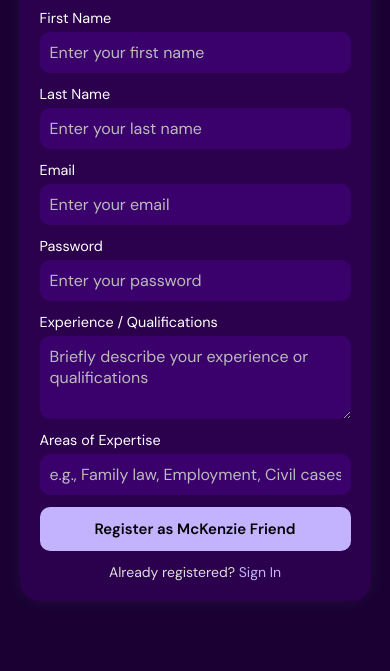
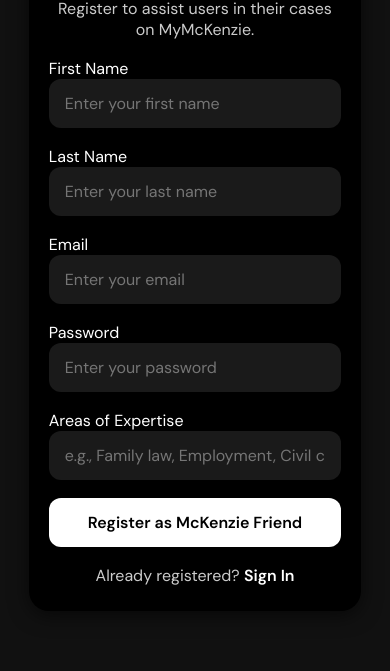
Before and after one commit to DeveloperForChrist/MyMckenzie, a website with bundled scripts: page MyMckenzie-main/auth/Friend-Signup.html in a window 390 px wide. Shown: the part 173-844 px from the top of the page. Built offline with nearby package versions, Linux system fonts and the light colour scheme.

Commit message:
new file:   .idea/.gitignore 	new file:   .idea/MyMckenzie.iml 	new file:   .idea/misc.xml 	new file:   .idea/modules.xml 	new file:   .idea/vcs.xml 	modified:   MyMckenzie-main/assets/css/Friend-Signup.css 	modified:   MyMckenzie-main/assets/css/signin.css 	modified:   MyMckenzie-main/assets/css/user-signup.css 	modified:   MyMckenzie-main/assets/js/friend-Dashboard.js 	modified:   MyMckenzie-main/assets/js/user-dashboard.js 	modified:   MyMckenzie-main/auth/Friend-Signup.html

```diff
--- a/MyMckenzie-main/assets/css/Friend-Signup.css
+++ b/MyMckenzie-main/assets/css/Friend-Signup.css
@@ -13,12 +13,25 @@
   font-family: "DM Sans", sans-serif;
 }
 
+:root {
+  --primary-bg: #111;
+  --form-bg: #000;
+  --text-color: #fff;
+  --accent-color: #999;
+  --border-radius: 20px;
+}
+
+/* ===========================
+   Body
+=========================== */
 body {
   display: flex;
+  justify-content: center;
   align-items: center;
-  justify-content: center;
+  background: var(--primary-bg);
   min-height: 100vh;
-  background: #1a0033; /* deep purple tone */
+  padding: 20px;
+  color: var(--text-color);
 }
 
 /* ===========================
@@ -27,72 +40,109 @@
 .form {
   display: flex;
   flex-direction: column;
-  gap: 12px;
-  max-width: 400px;
+  gap: 18px;
   width: 100%;
-  background: #2b004d; /* darker contrast for form box */
-  padding: 25px;
-  border-radius: 20px;
-  box-shadow: 0 0 20px rgba(255, 255, 255, 0.05);
+  max-width: 700px;
+  min-height: 70vh;
+  background: var(--form-bg);
+  padding: 40px 50px;
+  border-radius: var(--border-radius);
+  box-shadow: 0 4px 20px rgba(0, 0, 0, 0.6);
   position: relative;
 }
 
+/* ===========================
+   Title & Messages
+=========================== */
 .title {
-  font-size: 28px;
-  color: white;
+  font-size: 32px;
   font-weight: 700;
-  letter-spacing: 0.3px;
   text-align: center;
+  color: var(--text-color);
 }
 
 .message,
 .signin {
-  color: #ddd;
-  font-size: 14px;
+  color: #ccc;
+  font-size: 1rem;
   text-align: center;
 }
 
 .signin a {
-  color: #c3b3ff;
+  color: var(--text-color);
   text-decoration: none;
-  transition: 0.3s;
+  font-weight: 600;
+  transition: 0.3s ease;
 }
 
 .signin a:hover {
-  color: #ffffff;
+  color: var(--accent-color);
 }
 
 /* ===========================
-   Form Fields
+   Input Fields
 =========================== */
-.form label {
+.form-group {
   display: flex;
-  flex-direction: column;
-  color: white;
-  font-size: 0.9rem;
+  gap: 15px;
+  width: 100%;
 }
 
-.form label input,
-.form label textarea {
-  margin-top: 5px;
-  padding: 10px;
+.form label {
+  position: relative;
+  width: 100%;
+}
+
+.form label input {
+  width: 100%;
+  padding: 14px 16px;
+  background: #1a1a1a;
   border: none;
-  border-radius: 10px;
-  background: #3a006b;
-  color: white;
+  border-radius: 12px;
+  color: var(--text-color);
+  font-size: 1rem;
   outline: none;
-  font-size: 1rem;
   transition: 0.3s ease;
 }
 
-.form label input::placeholder,
-.form label textarea::placeholder {
-  color: #bbb;
+.form label input:focus {
+  background: #222;
 }
 
-.form label input:focus,
-.form label textarea:focus {
-  background: #4a0088;
+.form label input + span {
+  position: absolute;
+  left: 16px;
+  top: 16px;
+  color: #777;
+  font-size: 0.95em;
+  pointer-events: none;
+  transition: 0.3s ease;
+}
+
+.form label input:focus + span,
+.form label input:valid + span {
+  top: -10px;
+  font-size: 0.75em;
+  font-weight: 600;
+  color: var(--accent-color);
+}
+
+/* ===========================
+   Icons
+=========================== */
+.form label .icon {
+  position: absolute;
+  top: 50%;
+  right: 12px;
+  transform: translateY(-50%);
+  color: var(--text-color);
+  cursor: pointer;
+  width: 22px;
+  height: 22px;
+  display: flex;
+  align-items: center;
+  justify-content: center;
+  z-index: 9;
 }
 
 /* ===========================
@@ -101,35 +151,62 @@
 .submit {
   border: none;
   outline: none;
-  background: #c3b3ff;
-  padding: 12px;
-  border-radius: 10px;
-  color: black;
-  font-size: 16px;
+  background: var(--text-color);
+  padding: 14px;
+  border-radius: 12px;
+  color: var(--form-bg);
+  font-size: 1.1rem;
   font-weight: 600;
   cursor: pointer;
   transition: 0.3s ease;
 }
 
 .submit:hover {
-  background: white;
-  color: #3a006b;
+  background: var(--form-bg);
+  color: var(--text-color);
+  border: 1px solid var(--text-color);
+}
+
+/* ===========================
+   Spinner
+=========================== */
+.spinner {
+  display: none;
+  width: 32px;
+  height: 32px;
+  border: 4px solid rgba(255,255,255,0.2);
+  border-top-color: var(--text-color);
+  border-radius: 50%;
+  animation: spin 1s linear infinite;
+  margin: 12px auto 0 auto;
+}
+
+@keyframes spin {
+  to { transform: rotate(360deg); }
+}
+
+.status-msg {
+  color: #ccc;
+  text-align: center;
+  font-size: 0.95rem;
+  margin-top: 10px;
 }
 
 /* ===========================
    Responsive
 =========================== */
-@media (max-width: 480px) {
+@media (max-width: 600px) {
   .form {
-    max-width: 90%;
-    padding: 20px;
+    padding: 25px 20px;
+    max-width: 95%;
+    min-height: 80vh;
   }
 
   .title {
-    font-size: 24px;
+    font-size: 26px;
   }
 
   .submit {
-    font-size: 15px;
+    font-size: 1rem;
   }
 }
--- a/MyMckenzie-main/assets/css/signin.css
+++ b/MyMckenzie-main/assets/css/signin.css
@@ -43,27 +43,37 @@
 .form {
   display: flex;
   flex-direction: column;
-  gap: 20px;
-  width: 100%;
-  max-width: 400px;
-  background: #000;
-  padding: 25px;
+  justify-content: center;
+  gap: 25px;
+
+  /* Take up majority of screen */
+  width: 90vw;
+  height: 85vh;
+  max-width: 900px;
+
+  background: var(--black-color);
+  padding: 60px;
   border-radius: var(--border-radius-m);
-  box-shadow: 0 4px 15px rgba(0,0,0,0.5);
+  box-shadow: 0 0 40px rgba(255, 255, 255, 0.15);
+
+  position: relative;
+  transition: all 0.3s ease;
 }
 
 /* Title & Messages */
 .title {
-  font-size: 28px;
-  font-weight: 600;
+  font-size: 32px;
+  font-weight: 700;
   text-align: center;
   color: var(--white-color);
+  letter-spacing: 0.5px;
 }
 
 .message {
   font-size: var(--font-size-l);
   text-align: center;
   color: #ccc;
+  margin-bottom: 10px;
 }
 
 /* ===========================
@@ -73,20 +83,28 @@
   position: relative;
   display: flex;
   flex-direction: column;
+  font-size: var(--font-size-l);
+  color: #ddd;
 }
 
 .form input {
   width: 100%;
-  padding: 12px 15px;
+  padding: 15px 18px;
   border-radius: var(--border-radius-m);
   border: none;
   outline: none;
   background: var(--input-bg);
   color: var(--white-color);
   font-size: var(--font-size-l);
-  margin-top: 5px;
+  margin-top: 8px;
+  transition: background 0.3s ease;
 }
 
+.form input:focus {
+  background: #333;
+}
+
+/* Placeholder */
 .form input::placeholder {
   color: #aaa;
 }
@@ -99,10 +117,11 @@
   color: var(--black-color);
   border: none;
   border-radius: var(--border-radius-m);
-  padding: 12px 0;
-  font-size: var(--font-size-l);
+  padding: 15px 0;
+  font-size: var(--font-size-xl);
   cursor: pointer;
   transition: all 0.3s ease;
+  font-weight: 600;
 }
 
 .submit:hover {
@@ -116,7 +135,7 @@
 =========================== */
 .signin {
   text-align: center;
-  font-size: 0.9rem;
+  font-size: 0.95rem;
   color: #ccc;
 }
 
@@ -132,15 +151,37 @@
 }
 
 /* ===========================
-   Responsive
+   Responsive Design
 =========================== */
+@media (max-width: 768px) {
+  .form {
+    width: 95vw;
+    height: auto;
+    padding: 40px 25px;
+    gap: 18px;
+  }
+
+  .title {
+    font-size: 26px;
+  }
+
+  .submit {
+    font-size: 1rem;
+    padding: 12px 0;
+  }
+}
+
 @media (max-width: 480px) {
   .form {
-    padding: 20px;
+    padding: 25px 20px;
     max-width: 95%;
   }
 
   .title {
-    font-size: 24px;
+    font-size: 22px;
+  }
+
+  .message {
+    font-size: 0.9rem;
   }
 }
--- a/MyMckenzie-main/assets/css/user-signup.css
+++ b/MyMckenzie-main/assets/css/user-signup.css
@@ -13,54 +13,79 @@
   font-family: "DM Sans", sans-serif;
 }
 
+:root {
+  --primary-bg: #111;
+  --form-bg: #000;
+  --text-color: #fff;
+  --accent-color: #999;
+  --border-radius: 20px;
+}
+
+/* ===========================
+   Body
+=========================== */
 body {
   display: flex;
+  justify-content: center;
   align-items: center;
-  justify-content: center;
+  background: var(--primary-bg);
   min-height: 100vh;
-  background: #111;
+  padding: 20px;
+  color: var(--text-color);
 }
 
+/* ===========================
+   Form Container
+=========================== */
 .form {
   display: flex;
   flex-direction: column;
-  gap: 10px;
-  max-width: 350px;
-  background: black;
-  padding: 20px;
-  border-radius: 20px;
+  gap: 18px;
+  width: 100%;
+  max-width: 700px;
+  min-height: 70vh;
+  background: var(--form-bg);
+  padding: 40px 50px;
+  border-radius: var(--border-radius);
+  box-shadow: 0 4px 20px rgba(0, 0, 0, 0.6);
   position: relative;
 }
 
+/* ===========================
+   Title & Messages
+=========================== */
 .title {
-  font-size: 28px;
-  color: white;
-  font-weight: 600;
-  letter-spacing: 0.3px;
+  font-size: 32px;
+  font-weight: 700;
   text-align: center;
+  color: var(--text-color);
 }
 
 .message,
 .signin {
-  color: white;
-  font-size: 14px;
+  color: #ccc;
+  font-size: 1rem;
   text-align: center;
 }
 
 .signin a {
-  color: white;
+  color: var(--text-color);
   text-decoration: none;
-  transition: 0.3s;
+  font-weight: 600;
+  transition: 0.3s ease;
 }
 
 .signin a:hover {
-  color: #666;
+  color: var(--accent-color);
 }
 
+/* ===========================
+   Input Fields
+=========================== */
 .form-group {
   display: flex;
+  gap: 15px;
   width: 100%;
-  gap: 6px;
 }
 
 .form label {
@@ -70,80 +95,118 @@
 
 .form label input {
   width: 100%;
-  padding: 10px 10px 20px 10px;
+  padding: 14px 16px;
+  background: #1a1a1a;
+  border: none;
+  border-radius: 12px;
+  color: var(--text-color);
+  font-size: 1rem;
   outline: none;
-  border: none;
-  border-radius: 10px;
+  transition: 0.3s ease;
+}
+
+.form label input:focus {
+  background: #222;
 }
 
 .form label input + span {
   position: absolute;
-  left: 10px;
-  top: 15px;
-  color: #555;
-  font-size: 0.9em;
-  cursor: text;
+  left: 16px;
+  top: 16px;
+  color: #777;
+  font-size: 0.95em;
+  pointer-events: none;
   transition: 0.3s ease;
-}
-
-.form label input:placeholder-shown + span {
-  top: 15px;
-  font-size: 0.9em;
 }
 
 .form label input:focus + span,
 .form label input:valid + span {
-  top: 30px;
-  font-size: 0.7em;
+  top: -10px;
+  font-size: 0.75em;
   font-weight: 600;
-  color: #999;
+  color: var(--accent-color);
 }
 
+/* ===========================
+   Icons
+=========================== */
 .form label .icon {
   position: absolute;
   top: 50%;
-  right: 10px;
+  right: 12px;
   transform: translateY(-50%);
-  color: white;
+  color: var(--text-color);
   cursor: pointer;
-  width: 20px;
-  height: 20px;
+  width: 22px;
+  height: 22px;
   display: flex;
   align-items: center;
   justify-content: center;
   z-index: 9;
 }
 
+/* ===========================
+   Submit Button
+=========================== */
 .submit {
   border: none;
   outline: none;
-  background: white;
-  padding: 10px;
-  border-radius: 10px;
-  color: black;
-  font-size: 16px;
+  background: var(--text-color);
+  padding: 14px;
+  border-radius: 12px;
+  color: var(--form-bg);
+  font-size: 1.1rem;
+  font-weight: 600;
   cursor: pointer;
   transition: 0.3s ease;
 }
 
 .submit:hover {
-  background: black;
-  color: white;
-  border: 1px solid white;
+  background: var(--form-bg);
+  color: var(--text-color);
+  border: 1px solid var(--text-color);
 }
 
-/* Spinner */
+/* ===========================
+   Spinner
+=========================== */
 .spinner {
   display: none;
-  width: 28px;
-  height: 28px;
+  width: 32px;
+  height: 32px;
   border: 4px solid rgba(255,255,255,0.2);
-  border-top-color: white;
+  border-top-color: var(--text-color);
   border-radius: 50%;
   animation: spin 1s linear infinite;
-  margin: 8px auto 0 auto;
+  margin: 12px auto 0 auto;
 }
 
-@keyframes spin { to { transform: rotate(360deg); } }
+@keyframes spin {
+  to { transform: rotate(360deg); }
+}
 
-.status-msg { color: #ccc; text-align:center; font-size:0.9rem; margin-top:8px }
+.status-msg {
+  color: #ccc;
+  text-align: center;
+  font-size: 0.95rem;
+  margin-top: 10px;
+}
+
+/* ===========================
+   Responsive
+=========================== */
+@media (max-width: 600px) {
+  .form {
+    padding: 25px 20px;
+    max-width: 95%;
+    min-height: 80vh;
+  }
+
+  .title {
+    font-size: 26px;
+  }
+
+  .submit {
+    font-size: 1rem;
+  }
+}
--- a/MyMckenzie-main/auth/Friend-Signup.html
+++ b/MyMckenzie-main/auth/Friend-Signup.html
@@ -33,11 +33,6 @@
     </label>
 
     <label>
-      Experience / Qualifications
-      <textarea id="experience" placeholder="Briefly describe your experience or qualifications" rows="3"></textarea>
-    </label>
-
-    <label>
       Areas of Expertise
       <input type="text" id="expertise" placeholder="e.g., Family law, Employment, Civil cases" />
     </label>
```
Also changed, not shown: MyMckenzie-main/assets/js/friend-Dashboard.js (+13 -1 lines), MyMckenzie-main/assets/js/user-dashboard.js (+13 -1 lines).
